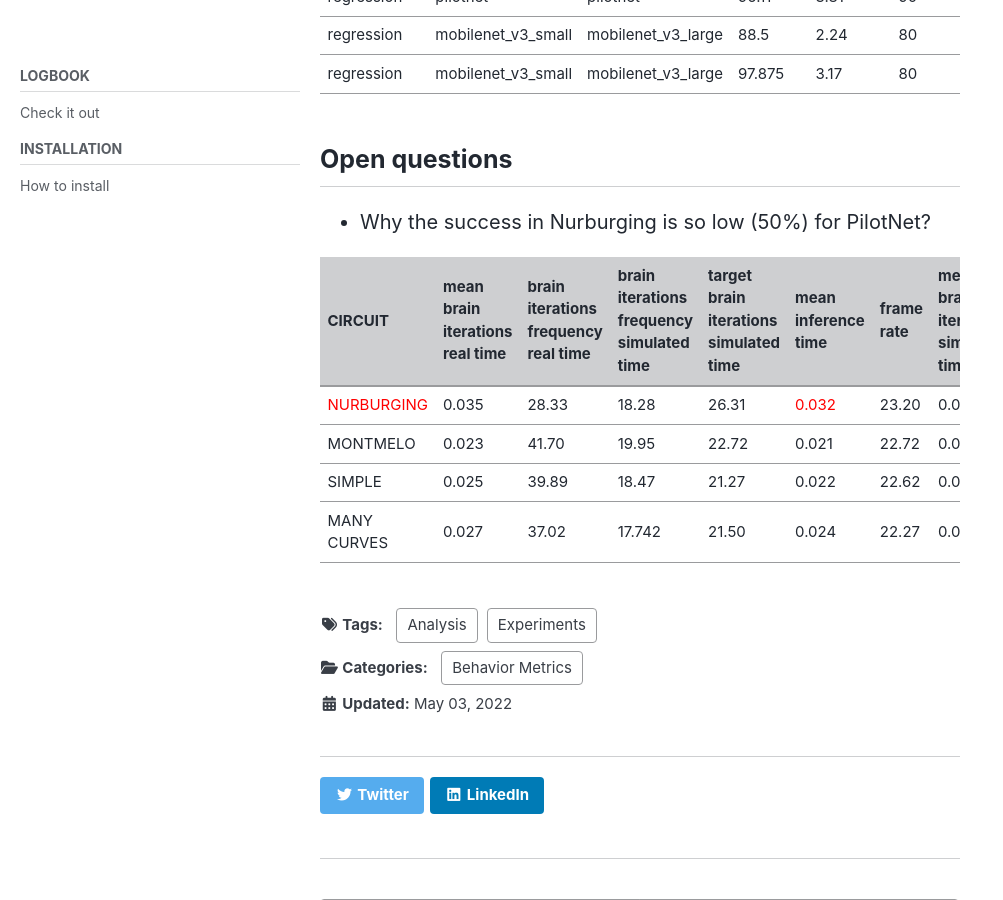
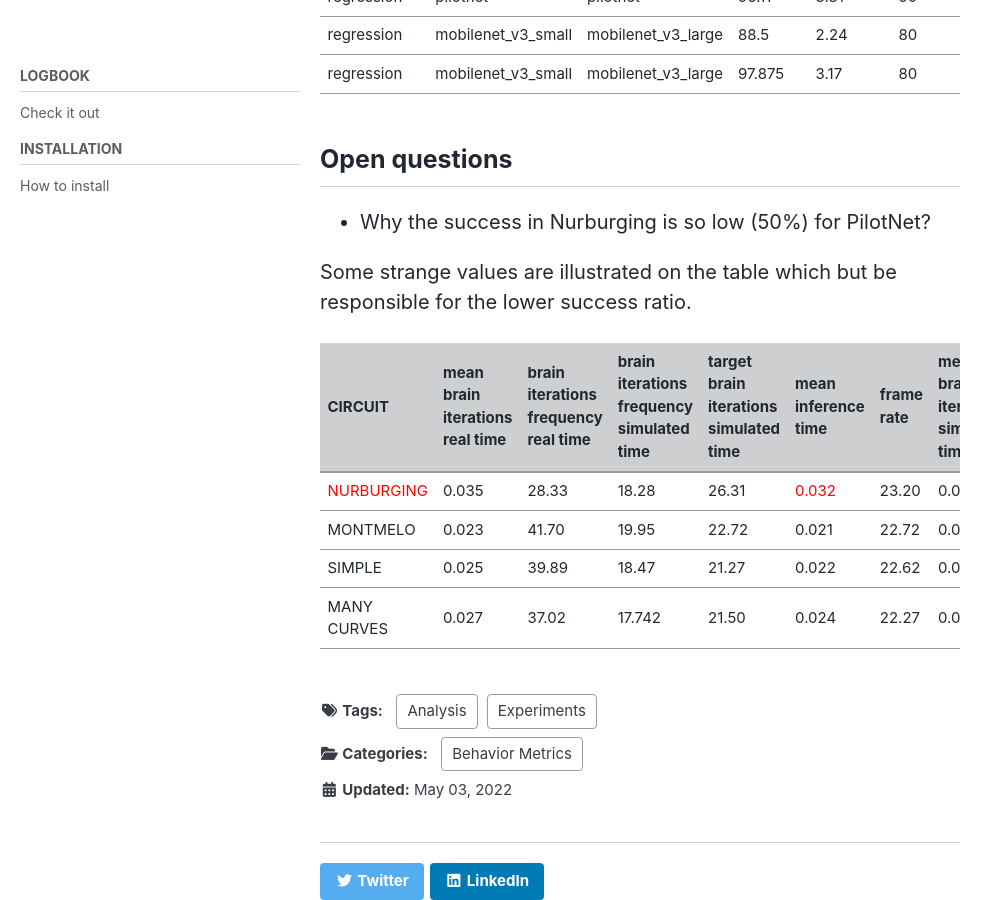
Before and after one commit to RoboticsLabURJC/2019-phd-sergio-paniego, a Jekyll site: the page built from docs/_posts/2022-05-03-analyzing-experiments-classification-regression.md, in a window 1280 px wide and 900 px high, scrolled down 1896 px. Shown: the whole window, without its empty margins (0-1003 px from the left). Built offline with Jekyll 4.4.1, drawn with Linux system fonts in a browser that asks for light colours; cached includes are drawn as plain includes; nearby versions of some CDN libraries.

Commit message:
Updated blog post

```diff
--- a/docs/_posts/2022-05-03-analyzing-experiments-classification-regression.md
+++ b/docs/_posts/2022-05-03-analyzing-experiments-classification-regression.md
@@ -71,6 +71,7 @@
 
 * Why the success in Nurburging is so low (50%) for PilotNet?
 
+Some strange values are illustrated on the table which but be responsible for the lower success ratio.
 
 | CIRCUIT | mean brain iterations real time  | brain iterations frequency real time | brain iterations frequency simulated time | target brain iterations simulated time | mean inference time | frame rate | mean brain iterations simulated time | real time factor | success ratio |
 |---|---|---|---|---|---|---|---|---|---|
```
